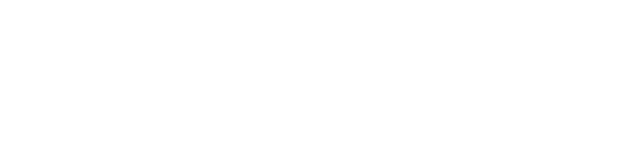
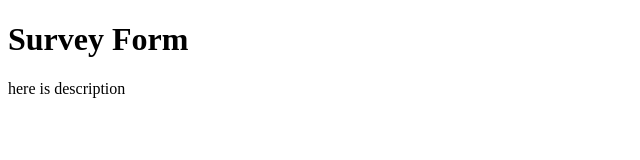
Before and after one commit to davidd91/survey-form, a plain HTML site: page index.htm in a window 1280 px wide. Shown: the whole page, without its empty margins (0-640 px from the left). Drawn offline with Linux system fonts and the light colour scheme.

Commit message:
commit on master

```diff
--- a/index.htm
+++ b/index.htm
@@ -1,12 +1,22 @@
 <!DOCTYPE html>
 <html lang="en">
+
 <head>
   <meta charset="UTF-8">
   <meta http-equiv="X-UA-Compatible" content="IE=edge">
   <meta name="viewport" content="width=device-width, initial-scale=1.0">
   <title>Document</title>
 </head>
+
 <body>
+
   <script src="https://cdn.freecodecamp.org/testable-projects-fcc/v1/bundle.js"></script>
+
+  <div>
+    <h1 id="title">Survey Form</h1>
+    <p id="description">here is description</p>
+  </div>
+  <form id="survey-form"
 </body>
+
 </html>
```
